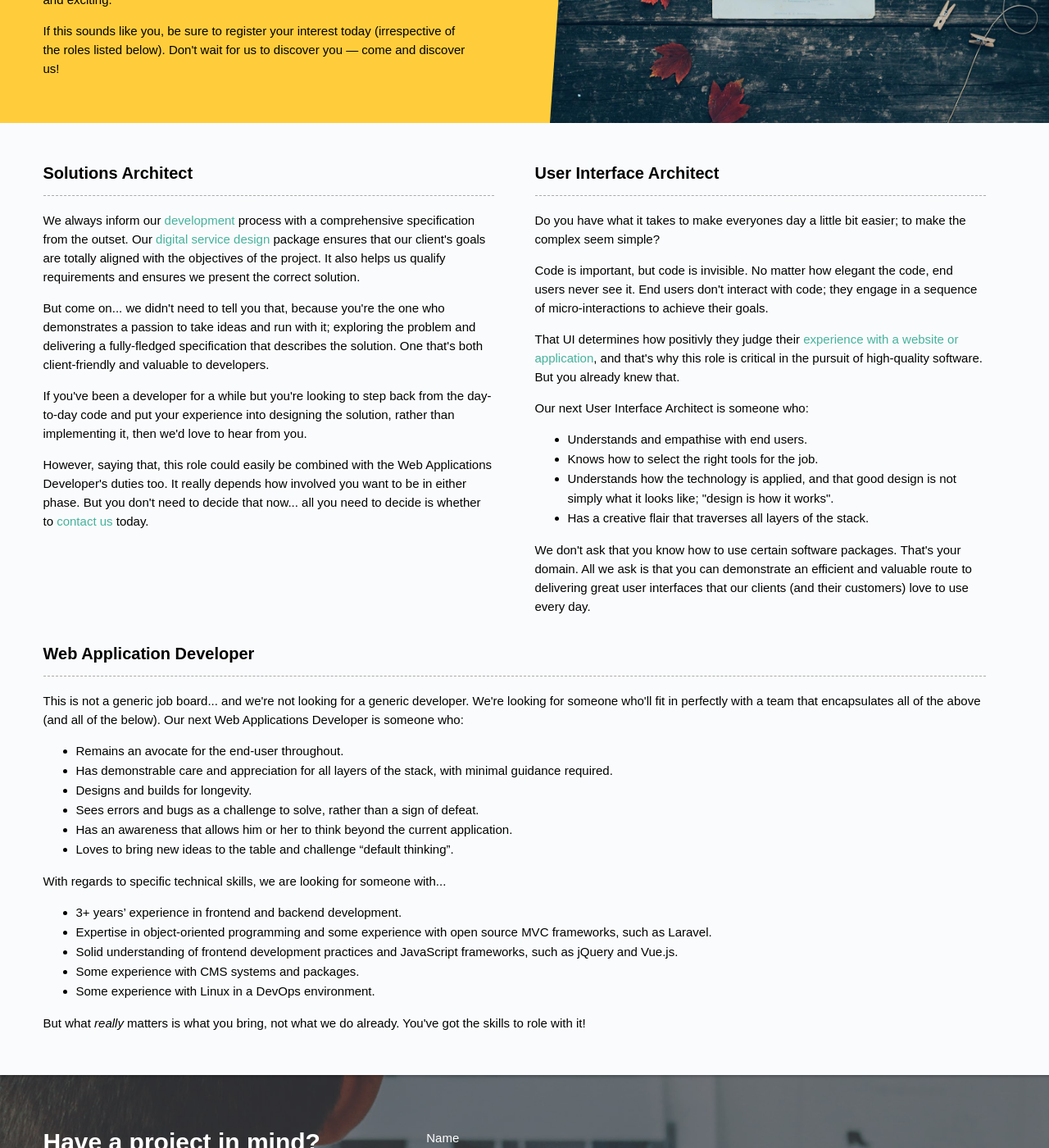
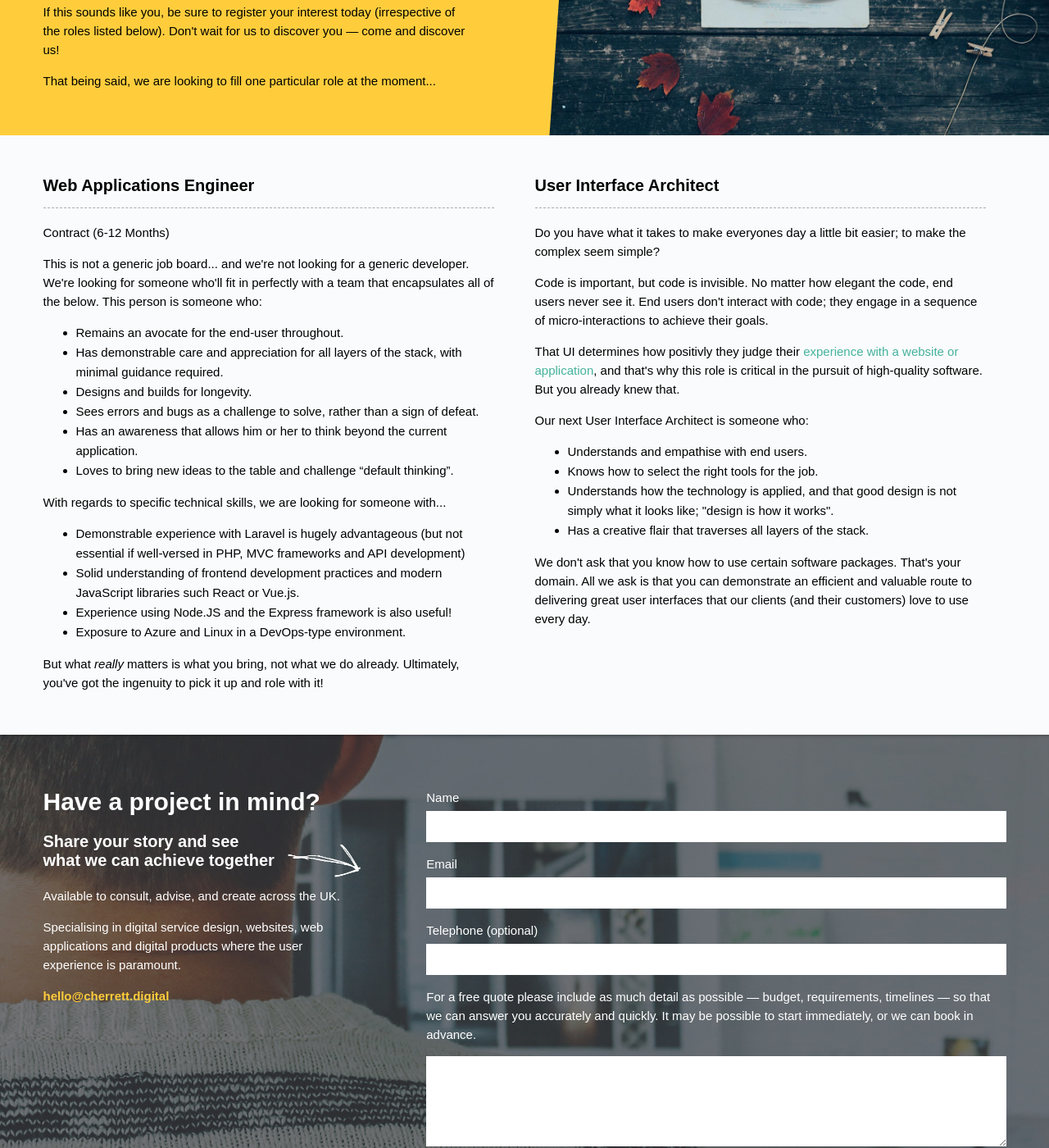
Before and after one commit to chrischerrett/chrischerrett.github.io, a Jekyll site: the page built from careers.md, in a window 1280 px wide and 1400 px high, scrolled down 383 px. Shown: the whole window at 82% size. Built offline with Jekyll 4.4.1, drawn with Linux system fonts in a browser that asks for light colours; nearby versions of some CDN libraries; some of the changed text lies outside the part shown.

Commit message:
Update careers.md

```diff
--- a/careers.md
+++ b/careers.md
@@ -10,24 +10,14 @@
         <div class="skew">
       		<div class="col col-1">
                   <div class="over">
-
-                      <h1>Careers</h1>
-
-                      <p>
-                          We're in the market for <strong>inquisitive developers and ambitious self-starters</strong> who want to make a difference in our client's industries. If you’re looking for something new and exciting &#8212; either as a freelancer, or someone looking for a permanent change &#8212; we'd love to hear from you.
-                      </p>
-                      <p>
-                          It’s important to say that we don’t simply want more of what we’ve <em>already</em> got, or more of what we <em>already</em> know. We want to <strong>enhance</strong> the services we offer our clients by bringing ambitious individuals together who offer something new and exciting.
-                      </p>
-                      <p>
-                          If this sounds like you, be sure to <strong>register your interest today</strong> (irrespective of the roles listed below). Don't wait for us to discover you &#8212; come and discover us!
-                      </p>
-
+                      <h1>Software Engineering Careers</h1>
+                      <p>We're in the market for <strong>inquisitive developers and ambitious self-starters</strong> who want to make a difference to our client's industries. If you’re looking for something new and exciting then we'd love to hear from you.</p>
+                      <p>It’s important to say that we don’t simply want more of what we’ve <em>already</em> got, or more of what we <em>already</em> know. We want to <strong>enhance</strong> the services we offer our clients by bringing ambitious individuals together who offer something new and exciting.</p>
+                      <p>If this sounds like you, be sure to <strong>register your interest today</strong> (irrespective of the roles listed below). Don't wait for us to discover you &#8212; come and discover us!</p>
+                      <p>That being said, we are looking to fill <strong>one particular role</strong> at the moment...</p>
                   </div>
       		</div>
-      		<div class="col col-2 collapse">
-
-      		</div>
+      		<div class="col col-2 collapse"></div>
         </div>
     </div>
     <div class="col right"></div>
@@ -40,26 +30,34 @@
 
             <div class="col">
 
-                <h3 class="new-role">Solutions Architect</h3>
+                <h3 class="new-role">Web Applications Engineer</h3>
+                <p><strong>Contract (6-12 Months)</strong></p>
                 <div>
+                    <p>This is not a generic job board... and we're not looking for a generic developer. We're looking for someone who'll fit in perfectly with <strong>a team that encapsulates all of the below</strong>. This person is someone who:</p>
                     <p>
-                        We always inform our <a href="/full-stack-development">development</a> process with a <strong>comprehensive specification</strong> from the outset. Our <a href="/digital-service-design">digital service design</a> package ensures that our client's goals are totally aligned with the objectives of the project. It also helps us qualify requirements and ensures we present the correct solution.
+                      <ul class="list">
+                        <li>Remains an avocate for the end-user throughout.</li>
+                        <li>Has demonstrable care and appreciation for all layers of the stack, with minimal guidance required.</li>
+                        <li>Designs and builds for longevity.</li>
+                        <li>Sees errors and bugs as a challenge to solve, rather than a sign of defeat.</li>
+                        <li>Has an awareness that allows him or her to think beyond the current application.</li>
+                        <li>Loves to bring new ideas to the table and challenge “default thinking”.</li>
+                      </ul>
                     </p>
+                    <p>With regards to specific technical skills, we are looking for someone with...</p>
                     <p>
-                        But come on... <strong>we didn't need to tell you that</strong>, because you're the one who demonstrates a passion to take ideas and run with it; exploring the problem and delivering a fully-fledged specification that describes the solution. One that's both <strong>client-friendly</strong> and <strong>valuable to developers</strong>.
+                      <ul class="list">
+                        <li>Demonstrable experience with Laravel is hugely advantageous (but not essential if well-versed in PHP, MVC frameworks and API development)</li>
+                        <li>Solid understanding of frontend development practices and modern JavaScript libraries such React or Vue.js.</li>
+                        <li>Experience using Node.JS and the Express framework is also useful!</li>
+                        <li>Exposure to Azure and Linux in a DevOps-type environment.</li>
+                      </ul>
                     </p>
-                    <p>
-                        If you've been a developer for a while but you're looking to step back from the day-to-day code and put your experience into designing the solution, rather than implementing it, then we'd love to hear from you.
-                    </p>
-                    <p>
-                        However, saying that, this role could easily be combined with the <strong>Web Applications Developer</strong>'s duties too. It really depends how involved you want to be in either phase. But you don't need to decide that now... all you need to decide is whether to <a href="#apply">contact us</a> today.
-                    </p>
+                    <p>But what <em>really</em> matters is what you bring, not what we do already. Ultimately, you've got the ingenuity to pick it up and role with it!</p>
                 </div>
-
             </div>
 
             <div class="col">
-
                 <h3 class="new-role">User Interface Architect</h3>
                 <div>
                     <p>Do you have what it takes to <strong>make everyones day a little bit easier</strong>; to make the complex seem simple?</p>
@@ -75,47 +73,6 @@
                     </p>
                     <p>We don't ask that you know how to use certain software packages. <strong>That's your domain</strong>. All we ask is that you can demonstrate an efficient and valuable route to delivering great user interfaces that our clients (and their customers) love to use every day.</p>
                 </div>
-
-            </div>
-
-        </div>
-
-        <div class="cols">
-
-            <div class="col">
-
-                <h3 class="new-role">Web Application Developer</h3>
-                <div>
-                    <p>
-                        This is not a generic job board... and we're not looking for a generic developer. We're looking for someone who'll fit in perfectly with <strong>a team that encapsulates all of the above</strong> (and all of the below). Our next Web Applications Developer is someone who:
-                    </p>
-                    <p>
-                      <ul class="list">
-                        <li>Remains an avocate for the end-user throughout.</li>
-                        <li>Has demonstrable care and appreciation for all layers of the stack, with minimal guidance required.</li>
-                        <li>Designs and builds for longevity.</li>
-                        <li>Sees errors and bugs as a challenge to solve, rather than a sign of defeat.</li>
-                        <li>Has an awareness that allows him or her to think beyond the current application.</li>
-                        <li>Loves to bring new ideas to the table and challenge “default thinking”.</li>
-                      </ul>
-                    </p>
-                    <p>
-                        With regards to specific technical skills, we are looking for someone with...
-                    </p>
-                    <p>
-                      <ul class="list">
-                        <li>3+ years’ experience in frontend and backend development.</li>
-                        <li>Expertise in object-oriented programming and some experience with open source MVC frameworks, such as Laravel.</li>
-                        <li>Solid understanding of frontend development practices and JavaScript frameworks, such as jQuery and Vue.js.</li>
-                        <li>Some experience with CMS systems and packages.</li>
-                        <li>Some experience with Linux in a DevOps environment.</li>
-                      </ul>
-                    </p>
-                    <p>
-                        But what <em>really</em> matters is what you bring, not what we do already. You've got the skills to role with it!
-                    </p>
-                </div>
-
             </div>
 
         </div>
```
